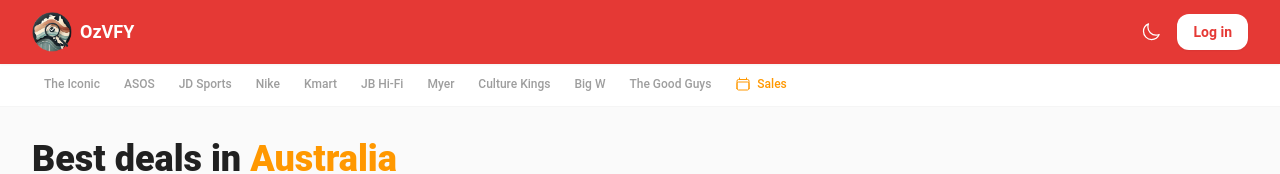
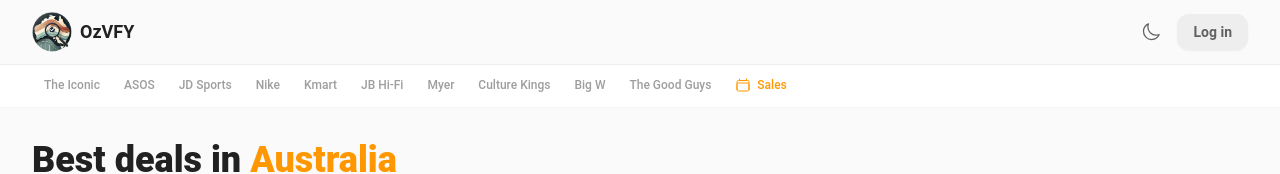
Before and after one commit to dthtien/deal-hub-fe, a React (Vite) app: page / in a window 1280 px wide. Shown: the top 174 px of the page. Built offline with nearby package versions, Linux system fonts and the light colour scheme; no server answers.

Commit message:
style: navbar color matches body (gray-50 bg, gray text, border-b separator)

```diff
--- a/src/components/MenuBar.tsx
+++ b/src/components/MenuBar.tsx
@@ -33,21 +33,21 @@
   return (
     <>
       {/* Main nav */}
-      <header className="bg-red-600 dark:bg-red-700 sticky top-0 z-50 shadow-sm">
+      <header className="bg-gray-50 sticky top-0 z-50 border-b border-gray-200">
         <div className="max-w-7xl mx-auto px-4 sm:px-6 lg:px-8">
           <div className="flex items-center justify-between h-16 gap-4">
 
             {/* Logo */}
             <Link to="/" className="flex items-center gap-2 flex-shrink-0">
               <img src={logo} alt="OzVFY" className="w-10 h-10 rounded-xl object-contain" />
-              <span className="font-bold text-lg text-white hidden sm:block">OzVFY</span>
+              <span className="font-bold text-lg text-gray-900 hidden sm:block">OzVFY</span>
             </Link>
 
             {/* Right: dark mode + auth + mobile toggle */}
             <div className="flex items-center gap-2">
               <button
                 onClick={toggleDark}
-                className="p-2 rounded-xl text-white hover:bg-red-500 dark:hover:bg-red-600 transition-colors"
+                className="p-2 rounded-xl text-gray-700 hover:bg-gray-200 transition-colors"
                 title={dark ? 'Switch to light mode' : 'Switch to dark mode'}
               >
                 {dark ? <SunIcon className="w-5 h-5" /> : <MoonIcon className="w-5 h-5" />}
@@ -58,7 +58,7 @@
                     <div className="w-9 h-9 bg-gradient-to-br from-orange-400 to-orange-600 text-white rounded-xl flex items-center justify-center font-bold text-sm shadow-sm">
                       {user.email[0].toUpperCase()}
                     </div>
-                    <ChevronDownIcon className="w-3.5 h-3.5 text-white/70 hidden sm:block" />
+                    <ChevronDownIcon className="w-3.5 h-3.5 text-gray-500 hidden sm:block" />
                   </Menu.Button>
                   <Transition as={Fragment} enter="transition ease-out duration-100" enterFrom="opacity-0 scale-95" enterTo="opacity-100 scale-100" leave="transition ease-in duration-75" leaveFrom="opacity-100 scale-100" leaveTo="opacity-0 scale-95">
                     <Menu.Items className="absolute right-0 mt-2 w-52 bg-white dark:bg-gray-800 border border-gray-100 dark:border-gray-700 rounded-2xl shadow-xl z-50 py-2 overflow-hidden">
@@ -82,14 +82,14 @@
               ) : (
                 <button
                   onClick={() => setShowAuth(true)}
-                  className="hidden sm:flex items-center gap-1.5 bg-white text-red-600 hover:bg-red-50 text-sm font-semibold px-4 py-2 rounded-xl transition-colors shadow-sm"
+                  className="hidden sm:flex items-center gap-1.5 bg-gray-200 text-gray-700 hover:bg-gray-300 text-sm font-semibold px-4 py-2 rounded-xl transition-colors shadow-sm"
                 >
                   Log in
                 </button>
               )}
 
               {/* Mobile menu toggle */}
-              <button onClick={() => setMobileOpen(!mobileOpen)} className="sm:hidden p-2 rounded-lg text-white hover:bg-red-500">
+              <button onClick={() => setMobileOpen(!mobileOpen)} className="sm:hidden p-2 rounded-lg text-gray-700 hover:bg-gray-200">
                 {mobileOpen ? <XMarkIcon className="w-5 h-5" /> : <Bars3Icon className="w-5 h-5" />}
               </button>
             </div>
@@ -98,13 +98,13 @@
 
         {/* Mobile menu */}
         {mobileOpen && (
-          <div className="sm:hidden bg-red-600 dark:bg-red-700 px-4 pb-4">
+          <div className="sm:hidden bg-gray-50 px-4 pb-4">
             {!user && (
               <button onClick={() => { setShowAuth(true); setMobileOpen(false); }} className="w-full mt-3 bg-orange-500 text-white font-semibold py-2.5 rounded-xl text-sm">
                 Log in / Sign up
               </button>
             )}
-            <Link to="/saved" onClick={() => setMobileOpen(false)} className="flex items-center gap-2 mt-3 text-sm text-white py-2">
+            <Link to="/saved" onClick={() => setMobileOpen(false)} className="flex items-center gap-2 mt-3 text-sm text-gray-700 py-2">
               <HeartIcon className="w-4 h-4 text-rose-400 inline mr-1.5" />Saved Deals
             </Link>
           </div>
```
